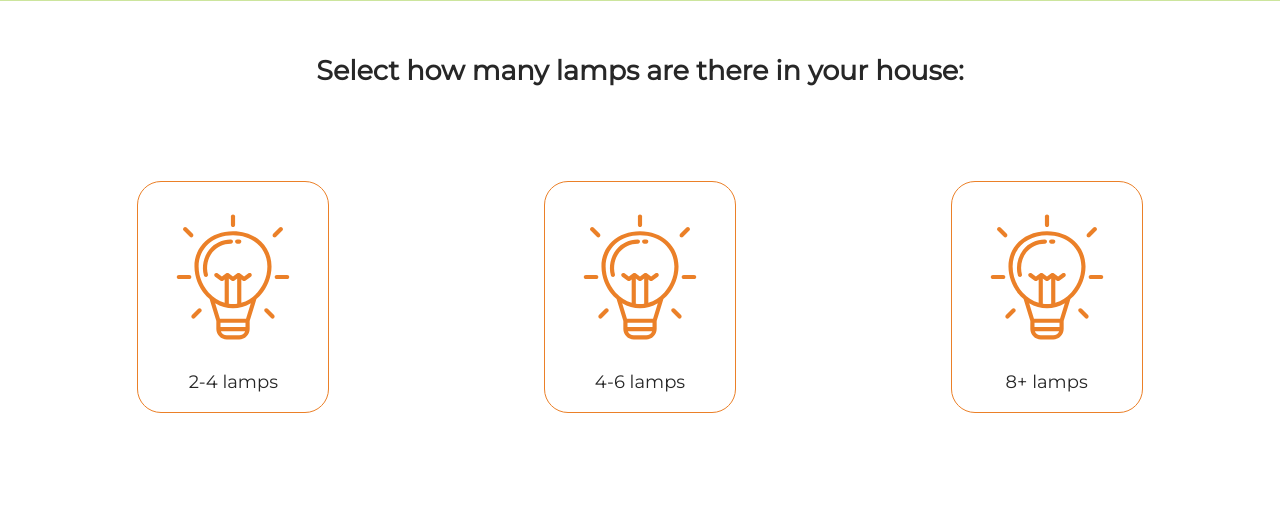
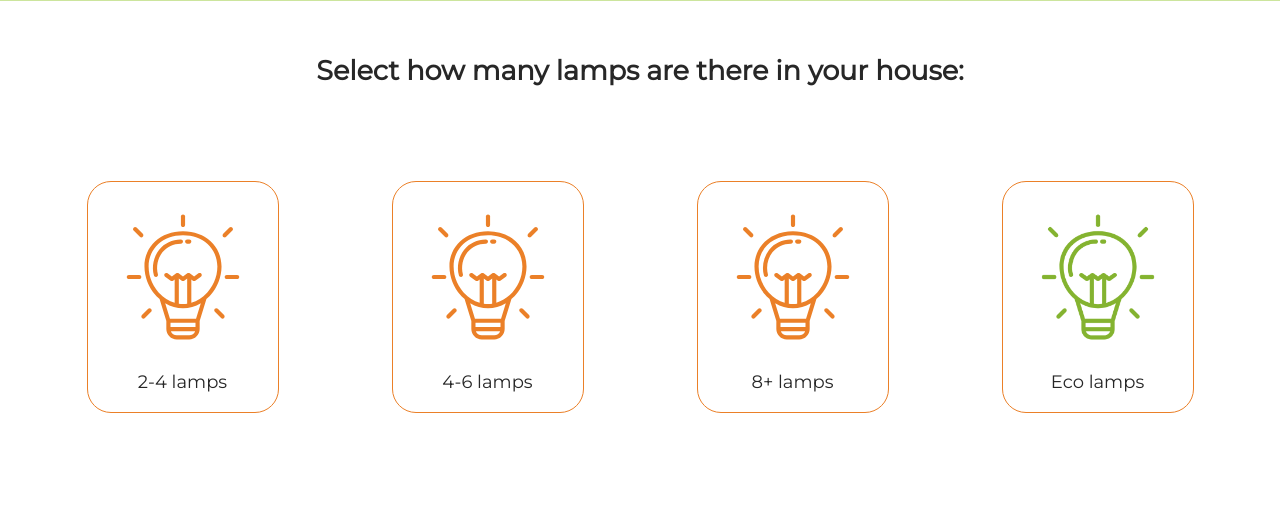
Before and after one commit to GregoryMelikhovGit/house-ecometer, a Flask app: page /1 in a window 1280 px wide. Shown: the part 469-982 px from the top of the page. Run offline with Flask 3, Linux system fonts and the light colour scheme.

Commit message:
Add eco assembly option

```diff
--- a/templates/electronics.html
+++ b/templates/electronics.html
@@ -36,6 +36,11 @@
           <img class="item__img" src="../static/img/battery.svg" alt="battery">
           <span>10+ devices</span></a>
       </li>
+      <li class="list__item">
+        <a href={{size + "/1"}}>
+          <img class="item__img" src="../static/img/eco_battery.png" alt="battery">
+          <span>Eco devices</span></a>
+      </li>
     </ul>
     {% endblock %}
   </main>
--- a/templates/lights.html
+++ b/templates/lights.html
@@ -36,6 +36,11 @@
           <img class="item__img" src="../static/img/light.svg" alt="light">
           <span>8+ lamps</span></a>
       </li>
+      <li class="list__item">
+        <a href={{size + "/1"}}>
+          <img class="item__img" src="../static/img/eco_light.png" alt="light">
+          <span>Eco lamps</span></a>
+      </li>
     </ul>
     {% endblock %}
   </main>
```
